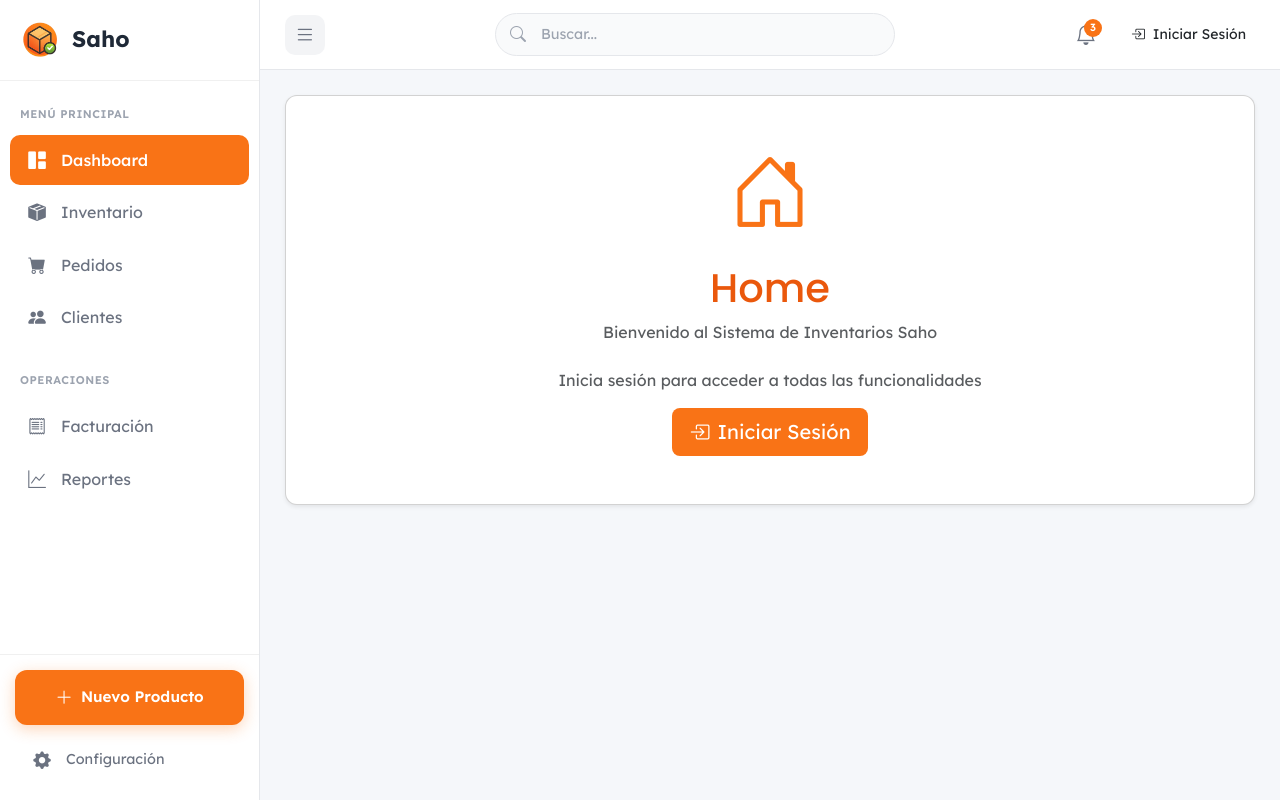
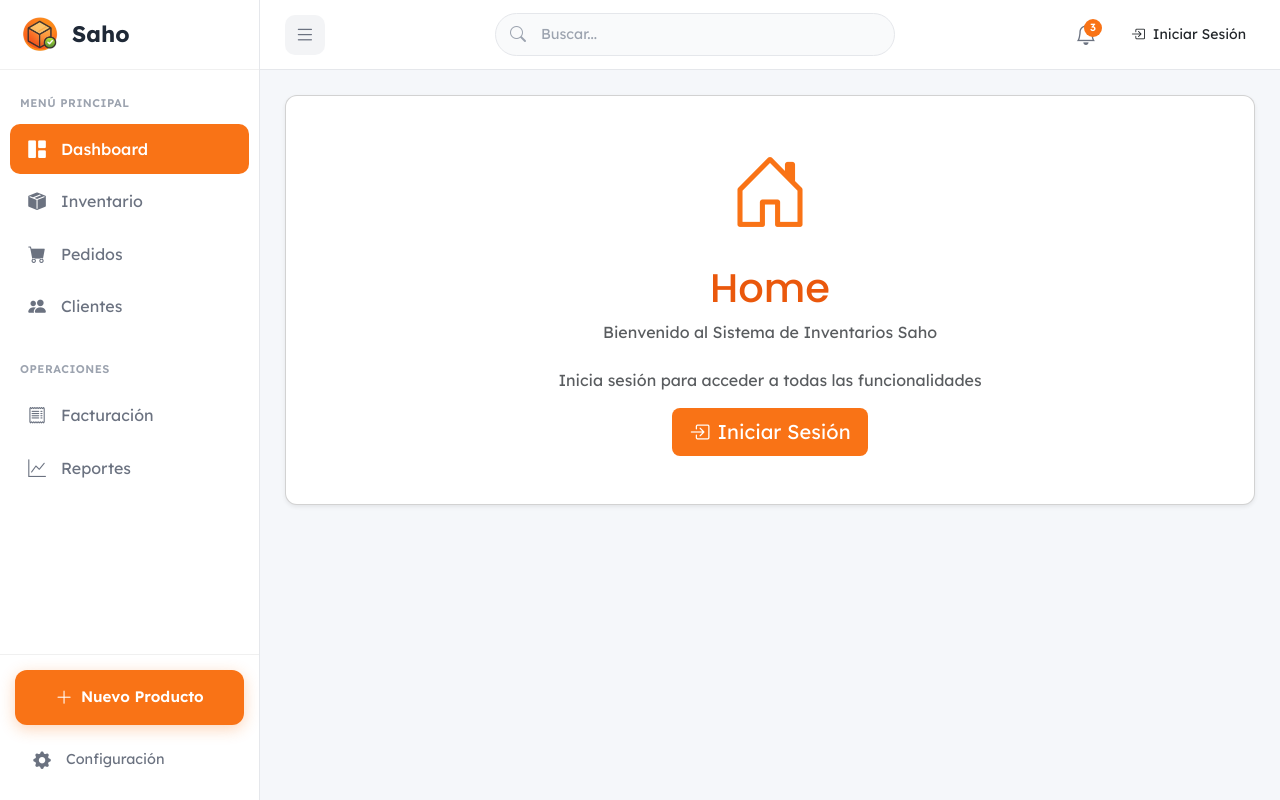
Before and after one commit to 4Vergara/inventarios, a CodeIgniter app: page /inventarios/ in a window 1280 px wide. Run offline with CodeIgniter, Linux system fonts and the light colour scheme; some libraries are stand-ins or nearby versions.

Commit message:
Ajustar estilos del encabezado de la barra lateral: modificar padding y altura para mejorar la presentación

```diff
--- a/assets/css/main.css
+++ b/assets/css/main.css
@@ -115,12 +115,13 @@ h1, h2, h3, h4, h5, h6 {
 
 /* Sidebar Header */
 .sidebar-header {
-	padding: 20px;
+	padding: 0 20px;
 	display: flex;
 	align-items: center;
 	justify-content: space-between;
 	border-bottom: 1px solid #f0f0f0;
-	min-height: 70px;
+	height: var(--header-height);
+	flex-shrink: 0;
 }
 
 .logo-container {
```
